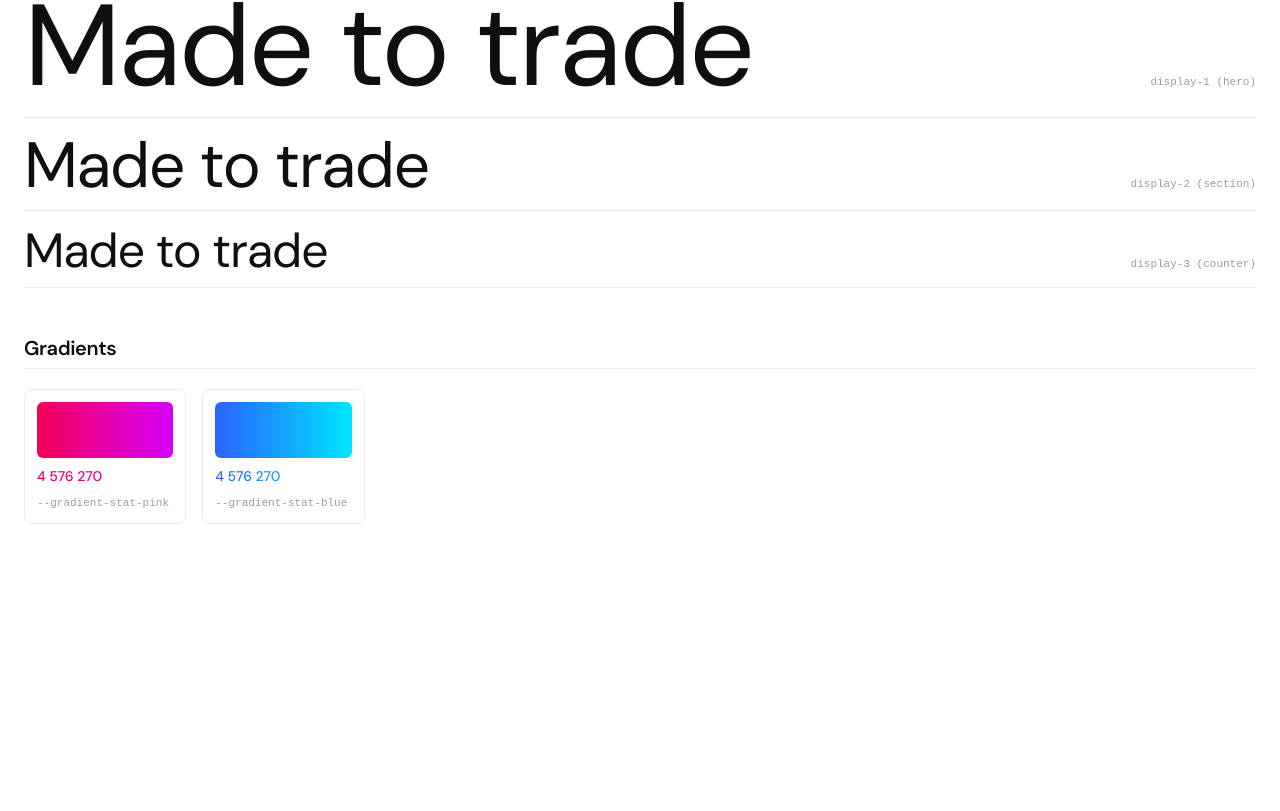
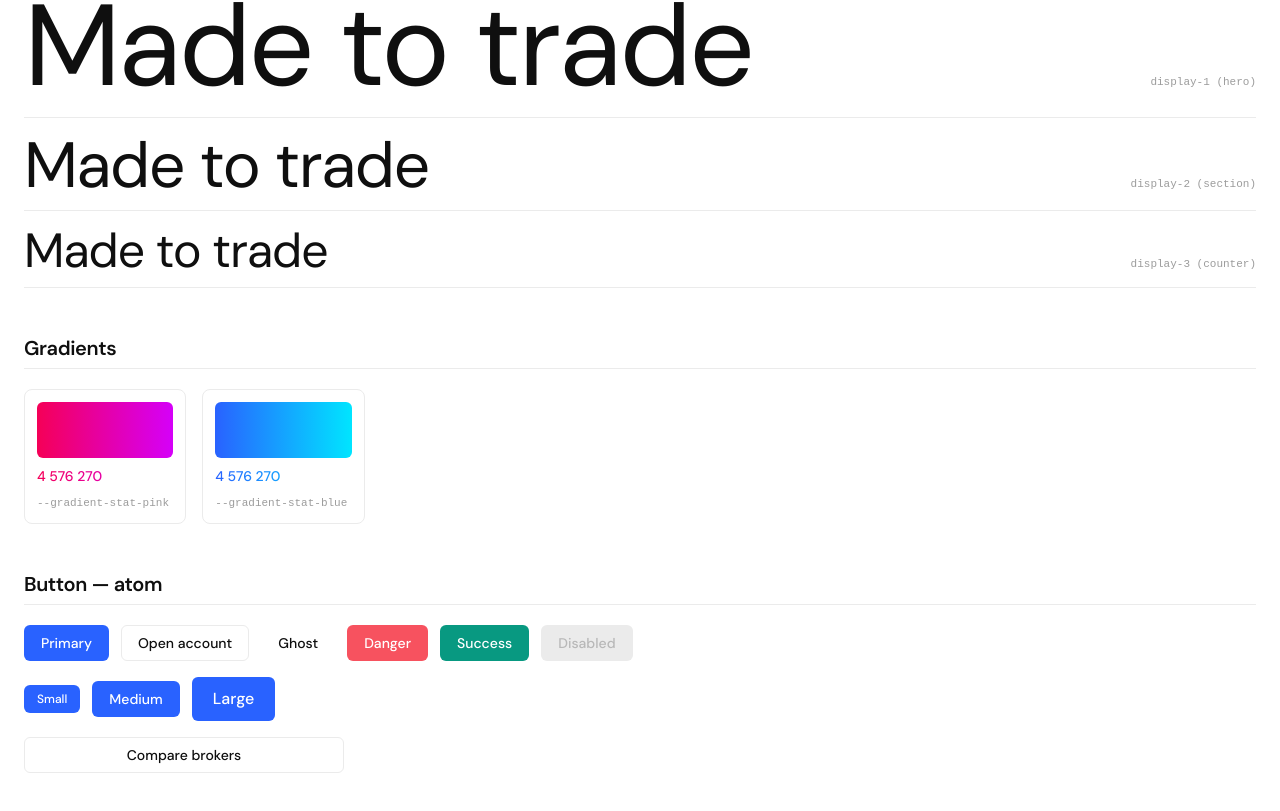
Before and after one commit to ryan-azendo/trading-view-replica, a Next.js app: page /design-system in a window 1280 px wide. Shown: the part 2039-2850 px from the top of the page. Before the commit the page ends 2643 px from the top, so only its background shows below. Built offline with nearby package versions, Linux system fonts and the light colour scheme.

Commit message:
add: button atom with variants, sizes and icon slots

```diff
--- a/src/app/design-system/page.module.css
+++ b/src/app/design-system/page.module.css
@@ -122,3 +122,16 @@
   background: var(--color-brand);
   border-radius: var(--radius-sm);
 }
+
+/* --- Button showcase --- */
+.btnRow {
+  display: flex;
+  flex-wrap: wrap;
+  align-items: center;
+  gap: var(--space-3);
+  margin-bottom: var(--space-4);
+}
+
+.btnRow:last-child {
+  margin-bottom: 0;
+}
--- a/src/app/design-system/page.tsx
+++ b/src/app/design-system/page.tsx
@@ -1,4 +1,5 @@
 import { ThemeToggle } from "@/components/atoms/ThemeToggle";
+import { Button } from "@/components/atoms/Button";
 import styles from "./page.module.css";
 
 const SEMANTIC_COLORS = [
@@ -165,6 +166,29 @@ export default function FoundationPage() {
             ))}
           </div>
         </Section>
+
+        <Section title="Button — atom">
+          <div className={styles.btnRow}>
+            <Button variant="primary">Primary</Button>
+            <Button variant="secondary">Open account</Button>
+            <Button variant="ghost">Ghost</Button>
+            <Button variant="danger">Danger</Button>
+            <Button variant="success">Success</Button>
+            <Button variant="primary" disabled>
+              Disabled
+            </Button>
+          </div>
+          <div className={styles.btnRow}>
+            <Button size="sm">Small</Button>
+            <Button size="md">Medium</Button>
+            <Button size="lg">Large</Button>
+          </div>
+          <div className={styles.btnRow} style={{ maxWidth: 320 }}>
+            <Button variant="secondary" fullWidth>
+              Compare brokers
+            </Button>
+          </div>
+        </Section>
       </div>
     </main>
   );
--- /dev/null
+++ b/src/components/atoms/Button.module.css
@@ -0,0 +1,131 @@
+/* ============================================================
+   BUTTON (atom)
+   Base + size + variant classes. Variants reference --btn-* tokens
+   so they theme automatically.
+   ============================================================ */
+
+.button {
+  display: inline-flex;
+  align-items: center;
+  justify-content: center;
+  gap: var(--space-2);
+  font-family: var(--font-sans);
+  font-weight: var(--font-medium);
+  line-height: 1;
+  white-space: nowrap;
+  user-select: none;
+  border: 1px solid transparent;
+  border-radius: var(--radius-md);
+  cursor: pointer;
+  transition:
+    background-color var(--transition-fast),
+    border-color var(--transition-fast),
+    color var(--transition-fast);
+}
+
+.button:focus-visible {
+  outline: 2px solid var(--color-focus-outline);
+  outline-offset: 2px;
+}
+
+/* --- Sizes --- */
+.sm {
+  height: 28px;
+  padding: 0 var(--space-3);
+  font-size: var(--text-sm);
+}
+
+.md {
+  height: 36px;
+  padding: 0 var(--space-4);
+  font-size: var(--text-base);
+}
+
+.lg {
+  height: 44px;
+  padding: 0 var(--space-5);
+  font-size: var(--text-md);
+}
+
+/* --- Variant: primary (blue filled) --- */
+.primary {
+  background: var(--btn-primary-bg);
+  color: var(--btn-primary-text);
+}
+.primary:hover {
+  background: var(--btn-primary-bg-hover);
+}
+.primary:active {
+  background: var(--btn-primary-bg-active);
+}
+
+/* --- Variant: secondary (bordered) --- */
+.secondary {
+  background: var(--btn-secondary-bg);
+  border-color: var(--btn-secondary-border);
+  color: var(--btn-secondary-text);
+}
+.secondary:hover {
+  background: var(--btn-secondary-bg-hover);
+  border-color: var(--color-border-hover);
+}
+.secondary:active {
+  background: var(--btn-secondary-bg-active);
+}
+
+/* --- Variant: ghost (neutral, no border) --- */
+.ghost {
+  background: var(--btn-ghost-bg);
+  color: var(--btn-ghost-text);
+}
+.ghost:hover {
+  background: var(--btn-ghost-bg-hover);
+}
+.ghost:active {
+  background: var(--btn-ghost-bg-active);
+}
+
+/* --- Variant: danger --- */
+.danger {
+  background: var(--btn-danger-bg);
+  color: var(--btn-danger-text);
+}
+.danger:hover {
+  background: var(--btn-danger-bg-hover);
+}
+.danger:active {
+  background: var(--btn-danger-bg-active);
+}
+
+/* --- Variant: success --- */
+.success {
+  background: var(--btn-success-bg);
+  color: var(--btn-success-text);
+}
+.success:hover {
+  background: var(--btn-success-bg-hover);
+}
+.success:active {
+  background: var(--btn-success-bg-active);
+}
+
+/* --- Disabled (overrides all variants) --- */
+.button:disabled,
+.button[aria-disabled="true"] {
+  background: var(--btn-disabled-bg);
+  border-color: transparent;
+  color: var(--btn-disabled-text);
+  cursor: not-allowed;
+  pointer-events: none;
+}
+
+/* --- Modifiers --- */
+.fullWidth {
+  width: 100%;
+}
+
+.icon {
+  display: inline-flex;
+  align-items: center;
+  flex-shrink: 0;
+}
--- /dev/null
+++ b/src/components/atoms/Button.tsx
@@ -0,0 +1,71 @@
+import { forwardRef, type ButtonHTMLAttributes, type ReactNode } from "react";
+import styles from "./Button.module.css";
+
+export type ButtonVariant =
+  | "primary"
+  | "secondary"
+  | "ghost"
+  | "danger"
+  | "success";
+
+export type ButtonSize = "sm" | "md" | "lg";
+
+export interface ButtonProps extends ButtonHTMLAttributes<HTMLButtonElement> {
+  /** Visual style. Maps to the --btn-* component tokens. */
+  variant?: ButtonVariant;
+  /** Control height + padding + font size. */
+  size?: ButtonSize;
+  /** Stretch to fill the container width. */
+  fullWidth?: boolean;
+  /** Icon rendered before the label. */
+  leadingIcon?: ReactNode;
+  /** Icon rendered after the label. */
+  trailingIcon?: ReactNode;
+}
+
+/**
+ * Button — foundational atom.
+ *
+ * Server-safe (no hooks); consumers pass their own onClick. All colors come
+ * from the --btn-* tokens, so it adapts to light/dark automatically.
+ */
+export const Button = forwardRef<HTMLButtonElement, ButtonProps>(function Button(
+  {
+    variant = "primary",
+    size = "md",
+    fullWidth = false,
+    leadingIcon,
+    trailingIcon,
+    type = "button",
+    className,
+    children,
+    ...rest
+  },
+  ref,
+) {
+  const classes = [
+    styles.button,
+    styles[variant],
+    styles[size],
+    fullWidth && styles.fullWidth,
+    className,
+  ]
+    .filter(Boolean)
+    .join(" ");
+
+  return (
+    <button ref={ref} type={type} className={classes} {...rest}>
+      {leadingIcon && (
+        <span className={styles.icon} aria-hidden="true">
+          {leadingIcon}
+        </span>
+      )}
+      {children}
+      {trailingIcon && (
+        <span className={styles.icon} aria-hidden="true">
+          {trailingIcon}
+        </span>
+      )}
+    </button>
+  );
+});
```
